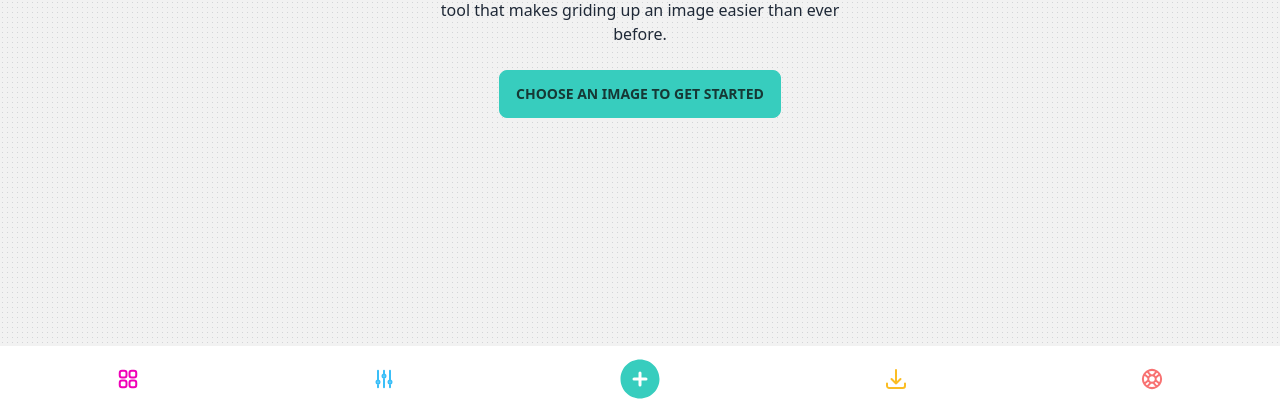
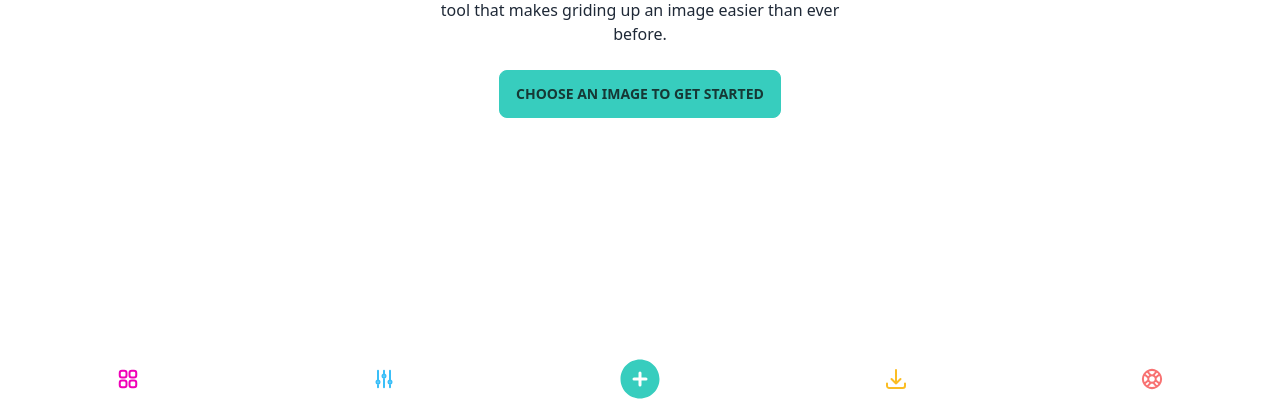
Before and after one commit to mattbrailsford/gridify, a plain HTML site: page src/index.html in a window 1280 px wide. Shown: the part 390-800 px from the top of the page. Drawn offline with nearby package versions, Linux system fonts and the light colour scheme.

Commit message:
Try absolute postion

```diff
--- a/src/index.html
+++ b/src/index.html
@@ -17,7 +17,7 @@
     <script defer src="https://cdn.jsdelivr.net/npm/alpinejs@3.x.x/dist/cdn.min.js"></script>
 </head>
 <body class="w-full h-full">
-    <div class="bg-grid h-full" x-data="app">
+    <div class="absolute inset-0" x-data="app">
 
         <!-- Intro -->
         <div class="hero min-h-screen" x-show="!imageData">
```
